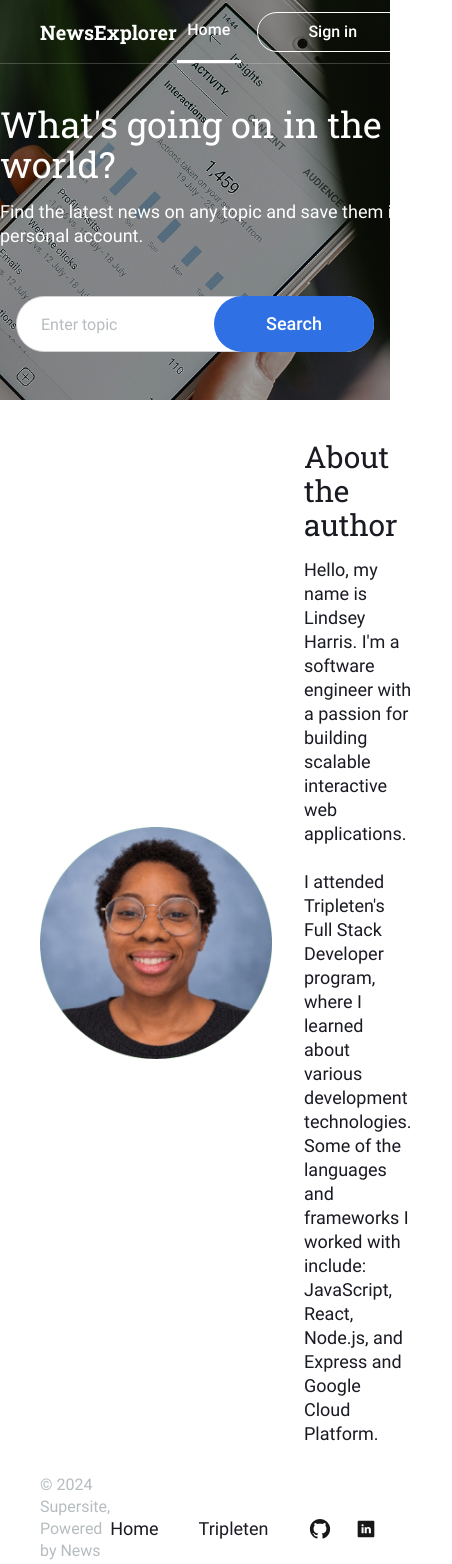
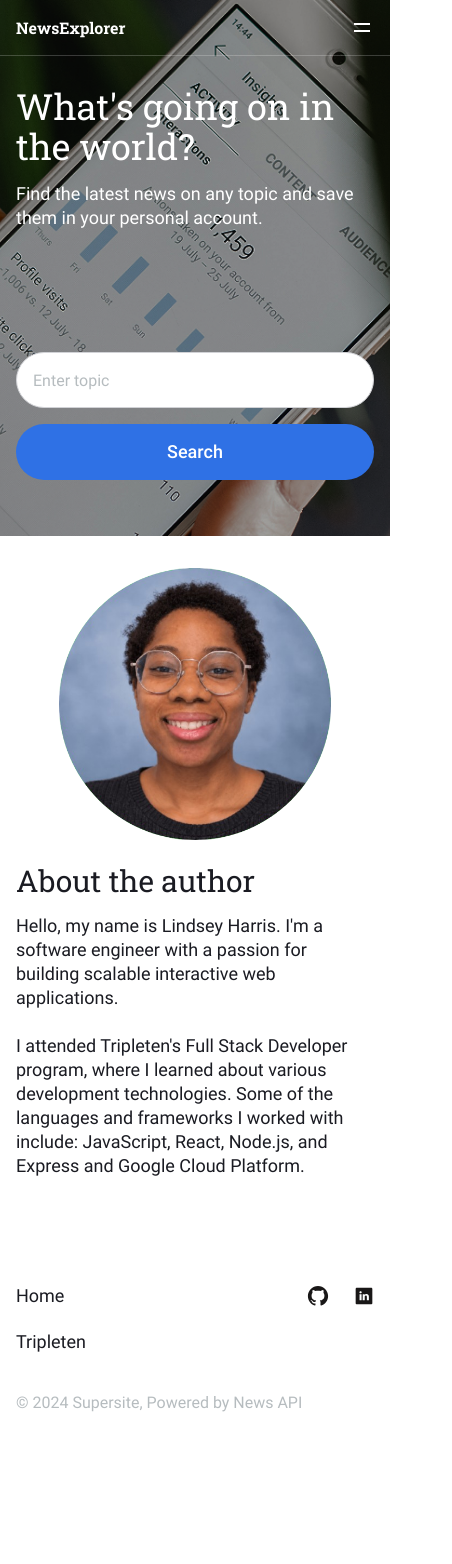
Before and after one commit to ln-harris/news-explorer, a React (Vite) app in the folder news-explorer-frontend/: page / in a window 390 px wide. Shown: the top 1564 px of the page, 452 px wide, since content can reach past the window. After the commit the page ends 1434 px from the top, so only its background shows below. Built offline with nearby package versions, Linux system fonts and the light colour scheme; no server answers.

Commit message:
Added responsibe web desgin for mobile devices

```diff
--- a/news-explorer-frontend/src/components/About/About.css
+++ b/news-explorer-frontend/src/components/About/About.css
@@ -1,5 +1,7 @@
 .about {
   width: 100%;
+  max-width: 100%;
+  box-sizing: border-box;
   min-height: 624px;
   padding: 80px 216px 104px;
   background-color: #fff;
@@ -8,6 +10,7 @@
 .about__container {
   width: 100%;
   max-width: 1232px;
+  min-width: 0;
   margin: 0 auto;
 
   display: flex;
@@ -51,6 +54,34 @@
   margin-bottom: 0;
 }
 
+@media screen and (min-width: 769px) and (max-width: 1200px) {
+  .about {
+    padding: 80px;
+  }
+
+  .about__container {
+    gap: 48px;
+  }
+
+  .about__image {
+    width: 40%;
+    max-width: 400px;
+    flex-shrink: 0;
+  }
+
+  .about__content {
+    flex: 1;
+    max-width: none;
+    min-width: 0;
+  }
+
+  .about__title {
+    margin-bottom: 16px;
+    font-size: 30px;
+    line-height: 34px;
+  }
+}
+
 @media screen and (max-width: 768px) {
   .about {
     min-height: auto;
@@ -73,7 +104,44 @@
 
   .about__title {
     margin-bottom: 16px;
+
     font-size: 30px;
     line-height: 34px;
   }
 }
+
+@media screen and (max-width: 480px) {
+  .about {
+    min-height: 624px;
+    padding: 32px 16px 80px;
+  }
+
+  .about__container {
+    flex-direction: column;
+    align-items: flex-start;
+    gap: 24px;
+  }
+
+  .about__image {
+    width: 272px;
+    height: 272px;
+    align-self: center;
+  }
+
+  .about__content {
+    width: 100%;
+    max-width: none;
+  }
+
+  .about__title {
+    margin: 0 0 16px;
+
+    font-size: 30px;
+    line-height: 34px;
+  }
+
+  .about__text {
+    font-size: 18px;
+    line-height: 24px;
+  }
+}
--- a/news-explorer-frontend/src/components/Footer/Footer.css
+++ b/news-explorer-frontend/src/components/Footer/Footer.css
@@ -1,5 +1,7 @@
 .footer__content {
   width: 100%;
+  max-width: 100%;
+  box-sizing: border-box;
   max-height: 80px;
   display: flex;
   justify-content: space-between;
@@ -17,6 +19,7 @@
 }
 
 .footer__links {
+  min-width: 0;
   display: flex;
   align-items: center;
   list-style: none;
@@ -76,7 +79,7 @@
     min-height: 64px;
     padding: 24px 40px 18px;
   }
-  s .footer__link {
+  .footer__link {
     margin-top: 21px;
   }
 
@@ -84,3 +87,45 @@
     gap: 24px;
   }
 }
+
+@media screen and (max-width: 480px) {
+  .footer__content {
+    max-height: none;
+    min-height: 176px;
+    padding: 20px 16px;
+
+    flex-direction: column-reverse;
+    align-items: flex-start;
+    justify-content: flex-start;
+  }
+
+  .footer__links {
+    position: relative;
+
+    width: 100%;
+    flex-direction: column;
+    align-items: flex-start;
+    gap: 22px;
+  }
+
+  .footer__link {
+    margin: 0;
+  }
+
+  .footer__links li:last-child {
+    position: absolute;
+    top: 0;
+    right: 0;
+  }
+
+  .footer__copyright {
+    margin: 38px 0 0;
+
+    font-size: 16px;
+    line-height: 22px;
+  }
+
+  .footer__socials {
+    gap: 24px;
+  }
+}
--- a/news-explorer-frontend/src/components/Header/Header.css
+++ b/news-explorer-frontend/src/components/Header/Header.css
@@ -63,3 +63,32 @@
     margin: 0 0 48px;
   }
 }
+
+@media screen and (max-width: 480px) {
+  .header {
+    min-height: 536px;
+    background-position: center;
+  }
+
+  .header__content {
+    width: auto;
+    max-width: none;
+    margin: 0 16px;
+  }
+
+  .header__title {
+    width: auto;
+    margin: 30px 0 16px;
+
+    font-size: 36px;
+    line-height: 40px;
+  }
+
+  .header__description {
+    width: auto;
+    margin: 0 0 122px;
+
+    font-size: 18px;
+    line-height: 24px;
+  }
+}
--- a/news-explorer-frontend/src/components/ModalWithForm/ModalWithForm.css
+++ b/news-explorer-frontend/src/components/ModalWithForm/ModalWithForm.css
@@ -190,3 +190,34 @@
   width: 430px;
   min-height: 182px;
 }
+
+@media screen and (max-width: 480px) {
+  .modal {
+    align-items: flex-start;
+    padding-top: 56px;
+  }
+
+  .modal__container {
+    width: 100%;
+    min-height: calc(100dvh - 56px);
+    padding: 22px 16px;
+
+    border-radius: 16px 16px 0 0;
+  }
+
+  .modal__close {
+    top: -48px;
+    right: 16px;
+
+    width: 24px;
+    height: 24px;
+  }
+
+  .modal__form {
+    margin-top: 22px;
+  }
+
+  .modal__submit {
+    height: 64px;
+  }
+}
--- a/news-explorer-frontend/src/components/Navigation/Navigation.css
+++ b/news-explorer-frontend/src/components/Navigation/Navigation.css
@@ -154,6 +154,10 @@
   color: #1a1b22;
 }
 
+.nav__menu-button {
+  display: none;
+}
+
 @media screen and (max-width: 768px) {
   .nav {
     height: 64px;
@@ -202,3 +206,109 @@
     font-size: 16px;
   }
 }
+
+@media screen and (max-width: 480px) {
+  .nav {
+    position: relative;
+    z-index: 10;
+
+    height: 56px;
+    padding: 0 16px;
+  }
+
+  .nav__logo {
+    width: auto;
+    height: auto;
+
+    font-size: 16px;
+    line-height: 24px;
+  }
+
+  .nav__links {
+    display: none;
+  }
+
+  .nav__links_mobile-open {
+    position: absolute;
+    top: 56px;
+    left: 0;
+    z-index: 2;
+
+    width: 100%;
+    height: auto;
+    margin: 0;
+    padding: 16px;
+
+    display: flex;
+    flex-direction: column;
+    align-items: stretch;
+    gap: 16px;
+
+    background-color: #1a1b22;
+  }
+
+  .nav__links_mobile-open .nav__item {
+    width: 100%;
+    height: auto;
+  }
+
+  .nav__links_mobile-open .nav__link {
+    width: 100%;
+    height: 48px;
+    justify-content: flex-start;
+
+    border-bottom: none;
+  }
+
+  .nav__links_mobile-open .nav__button {
+    width: 100%;
+    height: 56px;
+  }
+
+  .nav__menu-button {
+    width: 24px;
+    height: 24px;
+    padding: 4px;
+
+    display: flex;
+    flex-direction: column;
+    justify-content: center;
+    gap: 5px;
+
+    background-color: transparent;
+    border: none;
+    cursor: pointer;
+  }
+
+  .nav__menu-line {
+    display: block;
+    width: 16px;
+    height: 2px;
+
+    background-color: #fff;
+  }
+
+  .nav_theme_light .nav__menu-line {
+    background-color: #1a1b22;
+  }
+
+  .nav__overlay {
+    position: fixed;
+    inset: 0;
+    z-index: -1;
+
+    background-color: rgba(0, 0, 0, 0.5);
+  }
+
+  .nav_theme_light .nav__links_mobile-open .nav__link {
+    color: #fff;
+  }
+
+  .nav_theme_light .nav__links_mobile-open .nav__user {
+    border-color: #fff;
+  }
+
+  .nav_theme_light .nav__links_mobile-open .nav__username {
+    color: #fff;
+  }
+}
--- a/news-explorer-frontend/src/components/Navigation/Navigation.jsx
+++ b/news-explorer-frontend/src/components/Navigation/Navigation.jsx
@@ -1,3 +1,4 @@
+import { useEffect, useState } from "react";
 import { Link, NavLink } from "react-router-dom";
 import "./Navigation.css";
 import logoutIcon from "../../assets/logout.svg";
@@ -10,13 +11,47 @@ function Navigation({
   onLogout,
   theme,
 }) {
+  const [isMenuOpen, setIsMenuOpen] = useState(false);
+
+  useEffect(() => {
+    if (isMenuOpen) {
+      document.body.style.overflow = "hidden";
+    }
+
+    return () => {
+      document.body.style.overflow = "";
+    };
+  }, [isMenuOpen]);
+
+  function handleSignInClick() {
+    setIsMenuOpen(false);
+    onLoginClick();
+  }
+
   return (
     <nav className={`nav ${theme === "light" ? "nav_theme_light" : ""}`}>
       <Link to="/" className="nav__logo">
         NewsExplorer
       </Link>
 
-      <ul className={`nav__links ${isLoggedIn ? "nav__links_logged-in" : ""}`}>
+      <button
+        type="button"
+        className="nav__menu-button"
+        onClick={() => setIsMenuOpen(!isMenuOpen)}
+        aria-label={
+          isMenuOpen ? "Close navigation menu" : "Open navigation menu"
+        }
+        aria-expanded={isMenuOpen}
+      >
+        <span className="nav__menu-line"></span>
+        <span className="nav__menu-line"></span>
+      </button>
+
+      <ul
+        className={`nav__links ${
+          isLoggedIn ? "nav__links_logged-in" : ""
+        } ${isMenuOpen ? "nav__links_mobile-open" : ""}`}
+      >
         <li className="nav__item">
           <NavLink
             to="/"
@@ -56,7 +91,11 @@ function Navigation({
                   aria-label="Log out"
                 >
                   <img
-                    src={theme === "light" ? logoutBlackIcon : logoutIcon}
+                    src={
+                      theme === "light" && !isMenuOpen
+                        ? logoutBlackIcon
+                        : logoutIcon
+                    }
                     alt=""
                     className="nav__logout-icon"
                   />
@@ -69,13 +108,19 @@ function Navigation({
             <button
               type="button"
               className="nav__button"
-              onClick={onLoginClick}
+              onClick={handleSignInClick}
             >
               Sign in
             </button>
           </li>
         )}
       </ul>
+      {isMenuOpen && !isLoggedIn && (
+        <div
+          className="nav__overlay"
+          onClick={() => setIsMenuOpen(false)}
+        ></div>
+      )}
     </nav>
   );
 }
--- a/news-explorer-frontend/src/components/NewCardList/NewCardList.css
+++ b/news-explorer-frontend/src/components/NewCardList/NewCardList.css
@@ -70,3 +70,26 @@
     margin-top: 32px;
   }
 }
+
+@media screen and (max-width: 480px) {
+  .new-card-list {
+    padding: 32px 16px 24px;
+  }
+
+  .news-card-list__title {
+    margin: 0 0 58px;
+
+    font-size: 30px;
+    line-height: 34px;
+  }
+
+  .news-card-list__cards {
+    grid-template-columns: 1fr;
+    gap: 10px;
+  }
+
+  .news-card-list__button {
+    width: 100%;
+    margin-top: 16px;
+  }
+}
--- a/news-explorer-frontend/src/components/NewsCard/NewsCard.css
+++ b/news-explorer-frontend/src/components/NewsCard/NewsCard.css
@@ -186,7 +186,6 @@
 
   .news-card__image {
     height: 150px;
-    width: 224px;
   }
 
   .news-card__content {
@@ -210,3 +209,42 @@
     left: 8px;
   }
 }
+
+@media screen and (max-width: 480px) {
+  .news-card {
+    width: 100%;
+    height: 440px;
+  }
+
+  .news-card__image {
+    width: 100%;
+    height: 196px;
+  }
+
+  .news-card__content {
+    padding: 16px;
+  }
+
+  .news-card__title {
+    margin: 10px 0 14px;
+
+    font-size: 22px;
+    line-height: 24px;
+  }
+
+  .news-card__description {
+    display: -webkit-box;
+    overflow: hidden;
+    -webkit-box-orient: vertical;
+    -webkit-line-clamp: 3;
+    line-clamp: 3;
+
+    margin-bottom: 8px;
+  }
+
+  .news-card__bookmark,
+  .news-card__delete-button {
+    top: 16px;
+    right: 16px;
+  }
+}
--- a/news-explorer-frontend/src/components/SavedNews/SavedNews.css
+++ b/news-explorer-frontend/src/components/SavedNews/SavedNews.css
@@ -97,3 +97,37 @@
     padding: 32px 40px;
   }
 }
+
+@media screen and (max-width: 480px) {
+  .saved-news__summary {
+    padding: 16px 16px 32px;
+  }
+
+  .saved-news__label {
+    font-size: 12px;
+    line-height: 24px;
+  }
+
+  .saved-news__title {
+    max-width: none;
+    margin: 16px 0 50px;
+
+    font-size: 30px;
+    line-height: 34px;
+  }
+
+  .saved-news__keywords {
+    font-size: 18px;
+    line-height: 24px;
+  }
+
+  .saved-news__cards {
+    min-height: 300px;
+    padding: 24px 16px;
+  }
+
+  .saved-news__card-list {
+    grid-template-columns: 1fr;
+    gap: 10px;
+  }
+}
--- a/news-explorer-frontend/src/components/SearchForm/SearchForm.css
+++ b/news-explorer-frontend/src/components/SearchForm/SearchForm.css
@@ -58,26 +58,6 @@
 }
 
 @media screen and (max-width: 768px) {
-  .header {
-    min-height: 400px;
-  }
-
-  .header__content {
-    max-width: 452px;
-    align-items: flex-start;
-  }
-
-  .header__title {
-    margin: 40px 0 16px;
-  }
-
-  .header__description {
-    width: 452px;
-    margin: 0 0 32px;
-  }
-}
-
-@media screen and (max-width: 768px) {
   .search__content {
     max-width: 452px;
     padding-bottom: 48px;
@@ -93,3 +73,30 @@
     height: 56px;
   }
 }
+
+@media screen and (max-width: 480px) {
+  .search__content {
+    width: auto;
+    max-width: none;
+    margin: 0 16px;
+    padding-bottom: 32px;
+  }
+
+  .search__form {
+    flex-direction: column;
+    gap: 16px;
+  }
+
+  .search__input {
+    width: 100%;
+    height: 56px;
+    padding: 0 16px;
+  }
+
+  .search__button {
+    position: static;
+
+    width: 100%;
+    height: 56px;
+  }
+}
```
